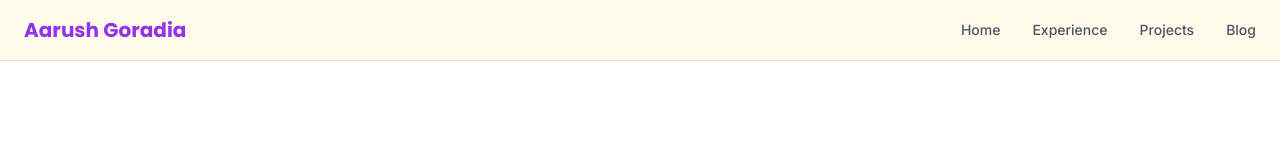
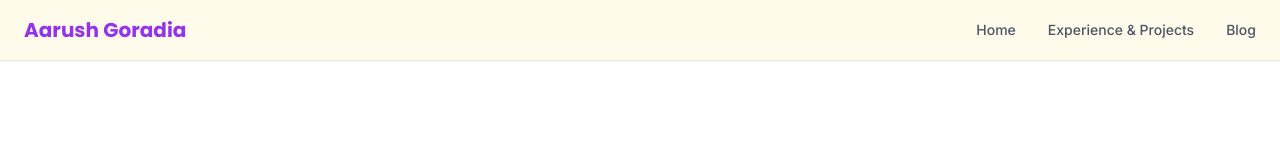
Before and after one commit to aarushgoradia/aarush-site, a React (Vite) app: page /aarush-site/work in a window 1280 px wide. Shown: the top 160 px of the page. Built offline with nearby package versions, Linux system fonts and the light colour scheme; the HTML template or start-up script is replaced by a standard one.

Commit message:
Made everything simpler!

```diff
--- a/src/app.jsx
+++ b/src/app.jsx
@@ -11,8 +11,6 @@
       <Routes>
         <Route path="/" element={<Home />} />
         <Route path="/work" element={<WorkPage />} />
-        <Route path="/work#experience" element={<WorkPage />} />
-        <Route path="/work#projects" element={<WorkPage />} />
       </Routes>
     </Router>
   );
--- a/src/components/Navbar.jsx
+++ b/src/components/Navbar.jsx
@@ -1,38 +1,7 @@
 import React from "react";
-import { Link, useLocation, useNavigate } from "react-router-dom";
+import { Link } from "react-router-dom";
 
 export default function Navbar() {
-  const location = useLocation();
-  const navigate = useNavigate();
-
-  const handleSectionNavigation = (sectionId) => {
-    if (sectionId === 'experience') {
-      // Experience button should go to top of work page
-      if (location.pathname === '/work') {
-        window.scrollTo({ top: 0, behavior: 'smooth' });
-      } else {
-        navigate('/work');
-      }
-    } else if (sectionId === 'projects') {
-      // Projects button should scroll to projects section
-      if (location.pathname === '/work') {
-        const element = document.getElementById('projects');
-        if (element) {
-          element.scrollIntoView({ behavior: 'smooth' });
-        }
-      } else {
-        navigate('/work');
-        // After navigation, scroll to projects
-        setTimeout(() => {
-          const element = document.getElementById('projects');
-          if (element) {
-            element.scrollIntoView({ behavior: 'smooth' });
-          }
-        }, 100);
-      }
-    }
-  };
-
   return (
     <nav className="bg-amber-50 text-gray-800 px-6 py-4 shadow-sm border-b border-stone-200">
       <div className="max-w-7xl mx-auto flex justify-between items-center">
@@ -43,18 +12,9 @@
           <Link to="/" className="text-gray-600 hover:text-purple-500 transition-colors">
             Home
           </Link>
-          <button
-            onClick={() => handleSectionNavigation('experience')}
-            className="text-gray-600 hover:text-purple-500 transition-colors cursor-pointer"
-          >
-            Experience
-          </button>
-          <button
-            onClick={() => handleSectionNavigation('projects')}
-            className="text-gray-600 hover:text-purple-500 transition-colors cursor-pointer"
-          >
-            Projects
-          </button>
+          <Link to="/work" className="text-gray-600 hover:text-purple-500 transition-colors">
+            Experience & Projects
+          </Link>
           <a href="https://aarushgoradia.substack.com/" target="_blank" rel="noopener noreferrer" className="text-gray-600 hover:text-purple-500 transition-colors">
             Blog
           </a>
--- a/src/pages/WorkPage.jsx
+++ b/src/pages/WorkPage.jsx
@@ -101,19 +101,9 @@
 
 export default function WorkPage() {
   const [showDetailedTimeline, setShowDetailedTimeline] = useState(false);
+
   const experiences = workItems.filter(item => item.type === "experience");
   const projects = workItems.filter(item => item.type === "project");
-
-  // Handle scroll to section on page load
-  useEffect(() => {
-    const hash = window.location.hash;
-    if (hash) {
-      const element = document.querySelector(hash);
-      if (element) {
-        element.scrollIntoView({ behavior: 'smooth' });
-      }
-    }
-  }, []);
 
   const experienceEmojis = ["🚀", "🔧", "🧠", "🤖"];
   const personalityQuips = [
```
Also changed, not shown: 3 other files (tests, documents, lock files or other folders).
